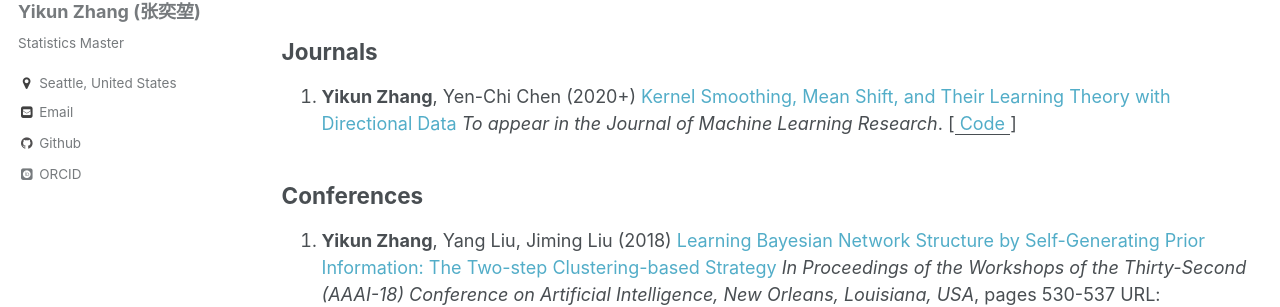
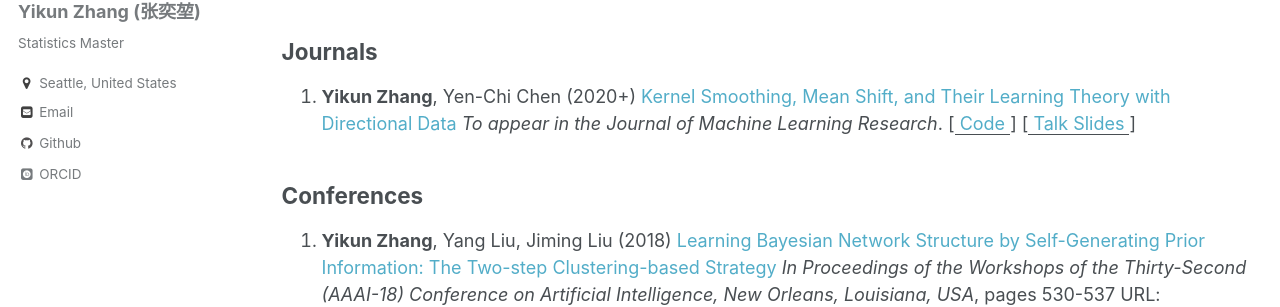
Before and after one commit to zhangyk8/zhangyk8.github.io, a Jekyll site: the page built from _pages/publications.md, in a window 1280 px wide and 1311 px high. Shown: the part 375-682 px from the top of the window. Built offline with Jekyll 4.4.1, drawn with Linux system fonts in a browser that asks for light colours; some web fonts are replaced.

Commit message:
Update publications.md

```diff
--- a/_pages/publications.md
+++ b/_pages/publications.md
@@ -31,7 +31,7 @@ The EM Perspective of Directional Mean Shift Algorithm </A> _arXiv: 2101.10058_
 
 ## Journals
 
-1. **Yikun Zhang**, Yen-Chi Chen (2020+) <A href="https://arxiv.org/abs/2010.13523" style="color: #52adc8; text-decoration=underline"> Kernel Smoothing, Mean Shift, and Their Learning Theory with Directional Data </A> _To appear in the Journal of Machine Learning Research_. [<u style="color: #52adc8"><A href="https://github.com/zhangyk8/DirMS" style="color: #52adc8; text-decoration=underline"> Code </A></u>]
+1. **Yikun Zhang**, Yen-Chi Chen (2020+) <A href="https://arxiv.org/abs/2010.13523" style="color: #52adc8; text-decoration=underline"> Kernel Smoothing, Mean Shift, and Their Learning Theory with Directional Data </A> _To appear in the Journal of Machine Learning Research_. [<u style="color: #52adc8"><A href="https://github.com/zhangyk8/DirMS" style="color: #52adc8; text-decoration=underline"> Code </A></u>] [<u style="color: #52adc8"><A href="https://zhangyk8.github.io/talks/DirMS_Slides.pdf" style="color: #52adc8; text-decoration=underline"> Talk Slides </A></u>]
 
 ## Conferences
 
```
